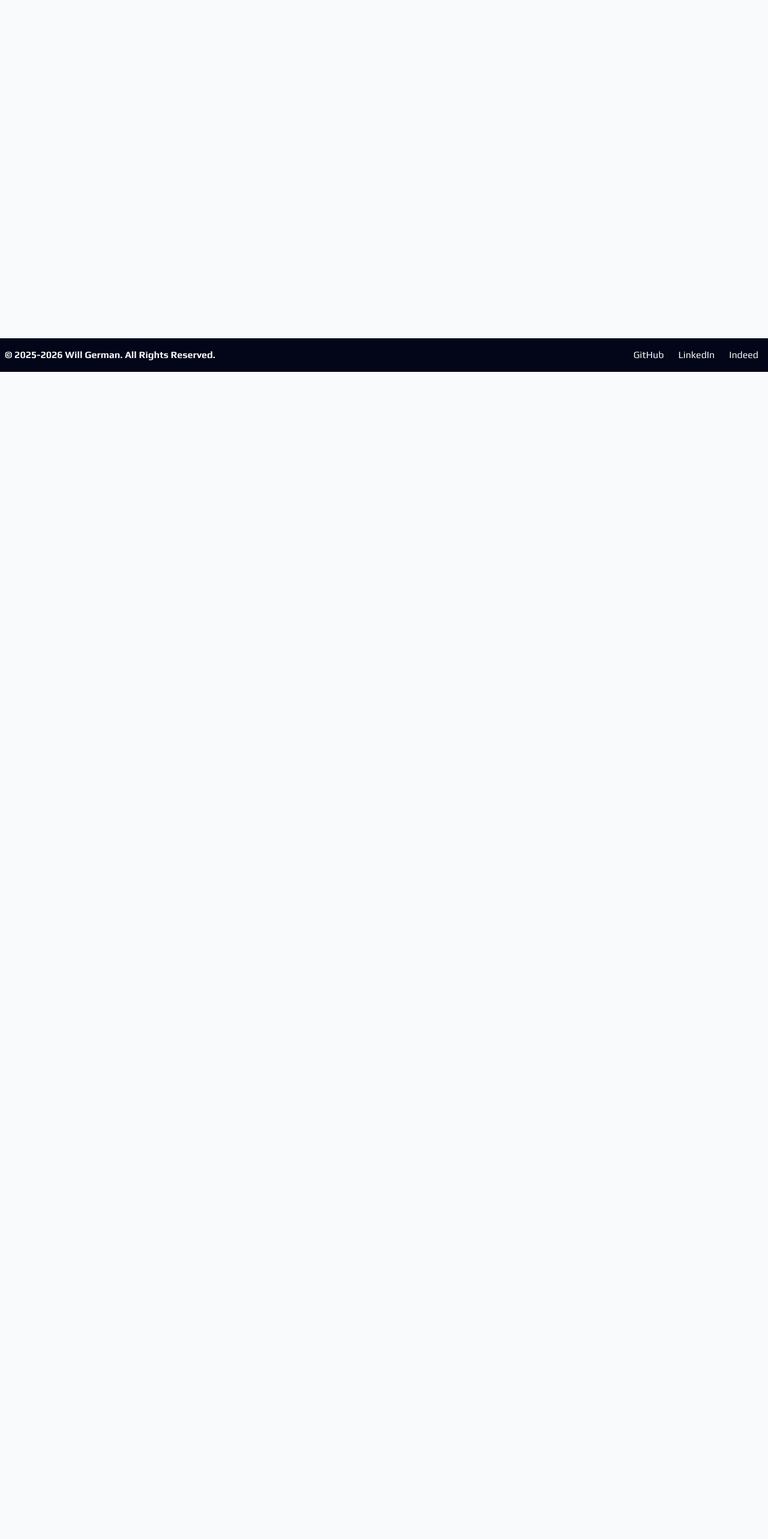
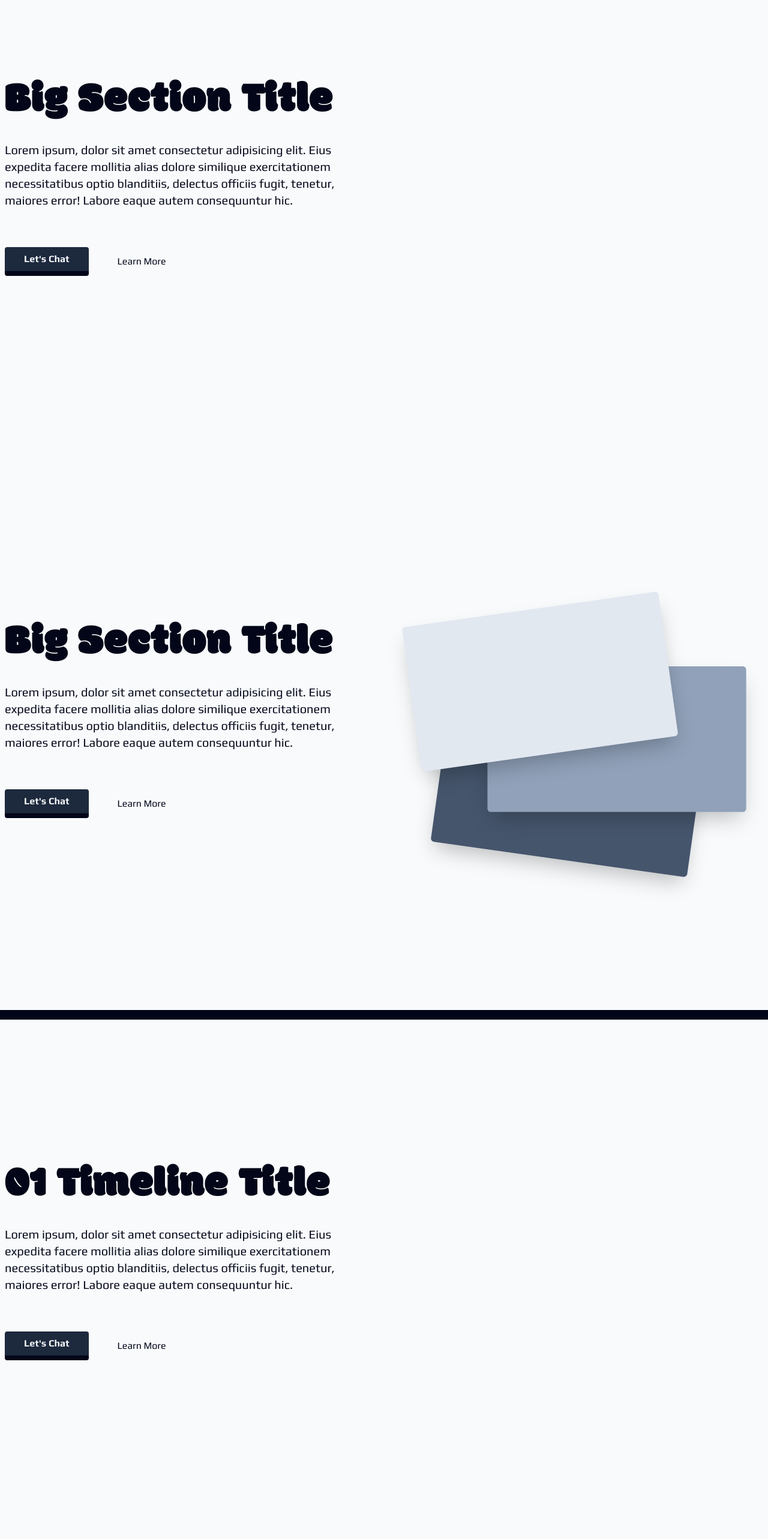
Before and after one commit to willgermandev/willgerman.dev, a Vue app: page / in a window 1280 px wide. Shown: the part 180-2746 px from the top of the page at 60% size. Before the commit the page ends 800 px from the top, so only its background shows below. Built offline with nearby package versions, Linux system fonts and the light colour scheme.

Commit message:
initial text sections created, added parallaxcards foundations
requires timeline, form, and animations/polish

```diff
--- /dev/null
+++ b/src/components/Card.vue
@@ -0,0 +1,20 @@
+<script setup>
+    // NOTE: Intended for use inside of a ParallaxCards container.
+    // TODO: Accept dataset from parent component.
+
+    import { ref } from "vue";
+
+    const props = defineProps({});
+</script>
+
+<template>
+    <div class="card"></div>
+</template>
+
+<style scoped>
+    @reference "#app.css";
+
+    .card {
+        @apply col-1 row-1 min-h-16 aspect-video bg-neutral-200 rounded-lg shadow-2xl;
+    }
+</style>
--- /dev/null
+++ b/src/components/ContactForm.vue
@@ -0,0 +1,25 @@
+<script setup>
+    import { ref } from "vue";
+    import Button from "./Button.vue";
+
+    const props = defineProps({});
+</script>
+
+<template>
+    <div>
+        <form
+            action=""
+            method=""
+            clas=""
+        >
+            <!--
+                1. Name, Email, Subject, Message
+            -->
+        </form>
+        <Button type="submit">Send It</Button>
+    </div>
+</template>
+
+<style scoped>
+    @reference "#app.css";
+</style>
--- a/src/components/Footer.vue
+++ b/src/components/Footer.vue
@@ -47,7 +47,7 @@
     }
 
     .footer__copyright {
-        @apply font-bold text-center sm:text-left;
+        @apply font-bold text-neutral-50 text-center sm:text-left;
     }
 
     .footer__list {
--- /dev/null
+++ b/src/components/ParallaxCards.vue
@@ -0,0 +1,42 @@
+<script setup>
+    // TODO:
+    // 1. Animate (Parallax) + Shifting on Hover to reveal
+    // 2. Accept dataset from parent component.
+
+    import { ref } from "vue";
+    import Card from "./Card.vue";
+
+    const props = defineProps({});
+</script>
+
+<template>
+    <div class="parallax">
+        <Card></Card>
+        <Card></Card>
+        <Card></Card>
+    </div>
+</template>
+
+<style scoped>
+    @reference "#app.css";
+
+    .parallax {
+        @apply h-full grid grid-cols-1 gap-0 content-center relative;
+
+        & > * {
+            @apply scale-70;
+        }
+
+        & > *:nth-child(1) {
+            @apply bg-neutral-200 z-3 -rotate-8 -translate-x-16 -translate-y-24;
+        }
+
+        & > *:nth-child(2) {
+            @apply bg-neutral-400 z-2 rotate-0 translate-x-16;
+        }
+
+        & > *:nth-child(3) {
+            @apply bg-neutral-600 z-1 rotate-8 -translate-x-4 translate-y-20;
+        }
+    }
+</style>
--- /dev/null
+++ b/src/components/VerticalCarousel.vue
@@ -0,0 +1,17 @@
+<script setup>
+    import { ref } from "vue";
+
+    const props = defineProps({});
+</script>
+
+<template>
+    <!--
+        1. Container
+        2. Controls
+        3. Items
+    -->
+</template>
+
+<style scoped>
+    @reference "#app.css";
+</style>
--- a/src/styles/theme/base.css
+++ b/src/styles/theme/base.css
@@ -24,7 +24,7 @@
     @apply min-h-screen flex flex-col;
 
     & > main {
-        @apply flex-1;
+        @apply flex-1 w-full max-w-7xl pt-8 md:px-2 sm:pt-16 mx-auto;
     }
 }
 
@@ -36,10 +36,14 @@
     }
 }
 
-:where(h1) {
-    @apply text-2xl;
+:where(h1, h2) {
+    @apply text-3xl sm:text-5xl lg:text-7xl;
 }
 
-:where(h2) {
-    @apply text-xl;
+:where(p) {
+    @apply text-neutral-950 text-base sm:text-lg lg:text-xl;
+
+    @variant dark {
+        @apply text-neutral-50;
+    }
 }
--- a/src/views/HomeView.vue
+++ b/src/views/HomeView.vue
@@ -1,15 +1,152 @@
-<script setup></script>
+<script setup>
+    import Button from "@/components/Button.vue";
+    import Link from "@/components/Link.vue";
+    import ParallaxCards from "@/components/ParallaxCards.vue";
+</script>
 
 <template>
-    <!--
-        2. Hero
-        3. Section
-        4. List
-        5. Form
-    -->
-    <main id="main-content"></main>
+    <main id="main-content">
+        <section
+            id="who-am-i"
+            class="section"
+        >
+            <div class="section__content">
+                <h1 class="heading">Big Section Title</h1>
+                <p class="description">
+                    Lorem ipsum, dolor sit amet consectetur adipisicing elit. Eius expedita facere
+                    mollitia alias dolore similique exercitationem necessitatibus optio blanditiis,
+                    delectus officiis fugit, tenetur, maiores error! Labore eaque autem consequuntur
+                    hic.
+                </p>
+                <div class="section__actions">
+                    <Button type="button">Let's Chat</Button>
+                    <Link to="#none">Learn More</Link>
+                </div>
+            </div>
+            <div class="section__graphics"></div>
+        </section>
+        <section
+            id=""
+            class="section"
+        >
+            <div class="section__content">
+                <h2 class="heading">Big Section Title</h2>
+                <p class="description">
+                    Lorem ipsum, dolor sit amet consectetur adipisicing elit. Eius expedita facere
+                    mollitia alias dolore similique exercitationem necessitatibus optio blanditiis,
+                    delectus officiis fugit, tenetur, maiores error! Labore eaque autem consequuntur
+                    hic.
+                </p>
+                <div class="section__actions">
+                    <Button type="button">Let's Chat</Button>
+                    <Link to="#none">Learn More</Link>
+                </div>
+            </div>
+            <div class="section__graphics">
+                <ParallaxCards></ParallaxCards>
+            </div>
+        </section>
+        <section
+            id="my-work"
+            class="section"
+        >
+            <div class="section__content">
+                <h2 class="heading">01 Timeline Title</h2>
+                <p class="description">
+                    Lorem ipsum, dolor sit amet consectetur adipisicing elit. Eius expedita facere
+                    mollitia alias dolore similique exercitationem necessitatibus optio blanditiis,
+                    delectus officiis fugit, tenetur, maiores error! Labore eaque autem consequuntur
+                    hic.
+                </p>
+                <div class="section__actions">
+                    <Button type="button">Let's Chat</Button>
+                    <Link to="#none">Learn More</Link>
+                </div>
+            </div>
+            <div class="section__graphics"></div>
+        </section>
+        <section
+            id="lets-chat"
+            class="section"
+        >
+            <div class="section__content wrapper">
+                <h2 class="heading w-max mx-auto">Lets Chat</h2>
+                <p class="description text-center">
+                    Describe what the user needs to do to get in touch with me.
+                </p>
+            </div>
+        </section>
+    </main>
 </template>
 
 <style scoped>
     @reference "#app.css";
+
+    .section {
+        @apply grid grid-cols-1 gap-4 md:grid-cols-2 md:gap-8 py-32 sm:py-48 md:py-64;
+    }
+
+    .section#who-am-i {
+        @apply pt-8 sm:pt-16 md:pt-32;
+    }
+
+    .section#my-work {
+        @apply relative;
+
+        @variant dark {
+            @apply border-neutral-50;
+        }
+    }
+
+    .section#my-work::after {
+        content: "";
+        @apply absolute top-0 left-1/2 w-screen h-full -translate-x-1/2 border-y-16 border-neutral-950 pointer-events-none select-none;
+
+        @variant dark {
+            @apply border-neutral-50;
+        }
+    }
+
+    .section#lets-chat {
+        @apply grid-cols-1 md:grid-cols-1 relative;
+    }
+
+    .section#lets-chat::before,
+    .section#lets-chat::after {
+        content: "";
+        @apply absolute top-0 left-1/2 w-screen h-full -translate-x-1/2 pointer-events-none select-none;
+    }
+
+    .section#lets-chat::before {
+        @apply bg-neutral-200;
+    }
+
+    .section#lets-chat::after {
+        @apply bg-neutral-300;
+    }
+
+    .section__content {
+        & > :where(:not(:first-child)) {
+            @apply mt-8;
+        }
+
+        & > .heading {
+            @apply text-balance;
+        }
+
+        & > .description {
+            @apply text-balance;
+        }
+    }
+
+    .section__actions {
+        @apply w-max flex flex-row gap-4 justify-center items-center my-16;
+    }
+
+    .section__graphics {
+    }
+
+    .wrapper {
+        @apply bg-neutral-50 p-8 sm:p-16 md:p-32 rounded-md shadow-xl;
+    }
 </style>
```
